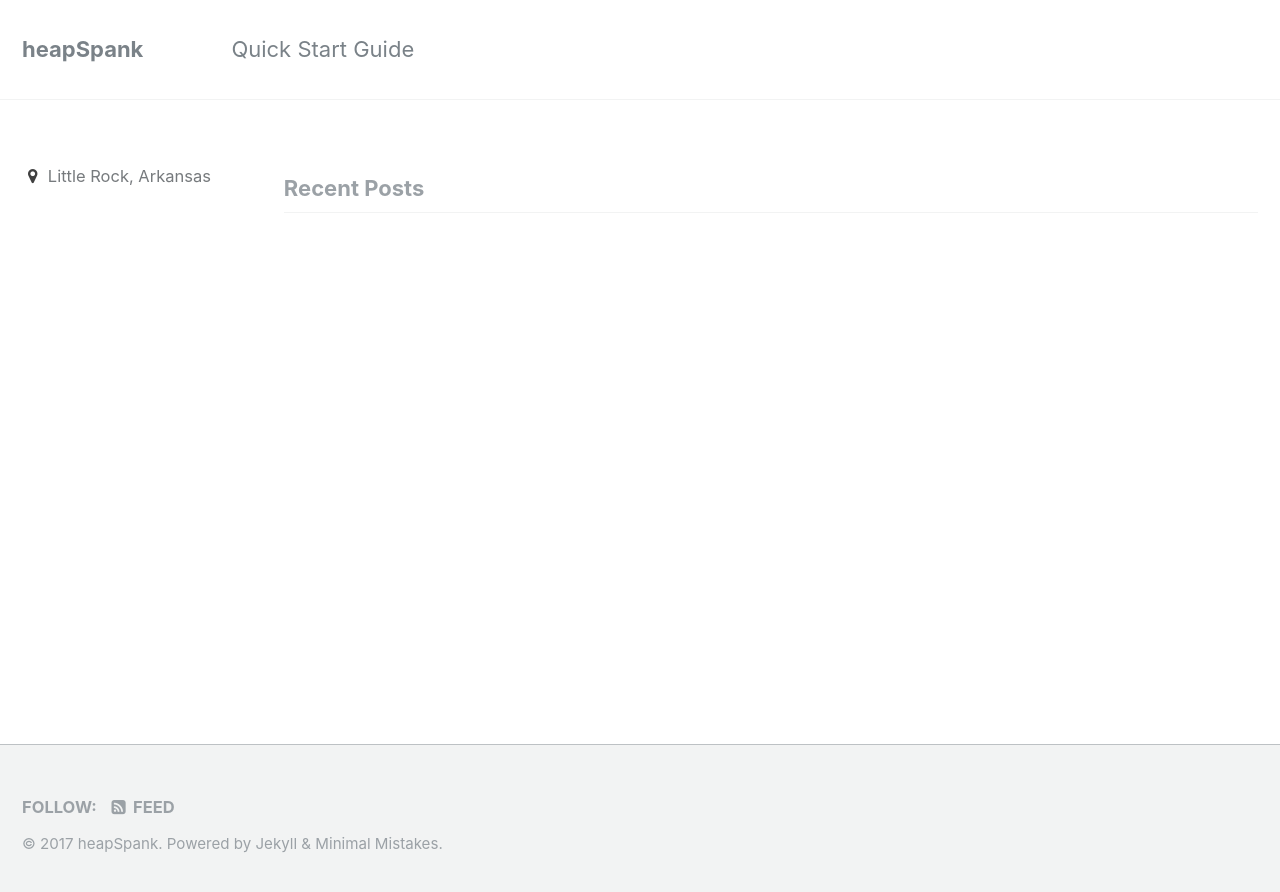
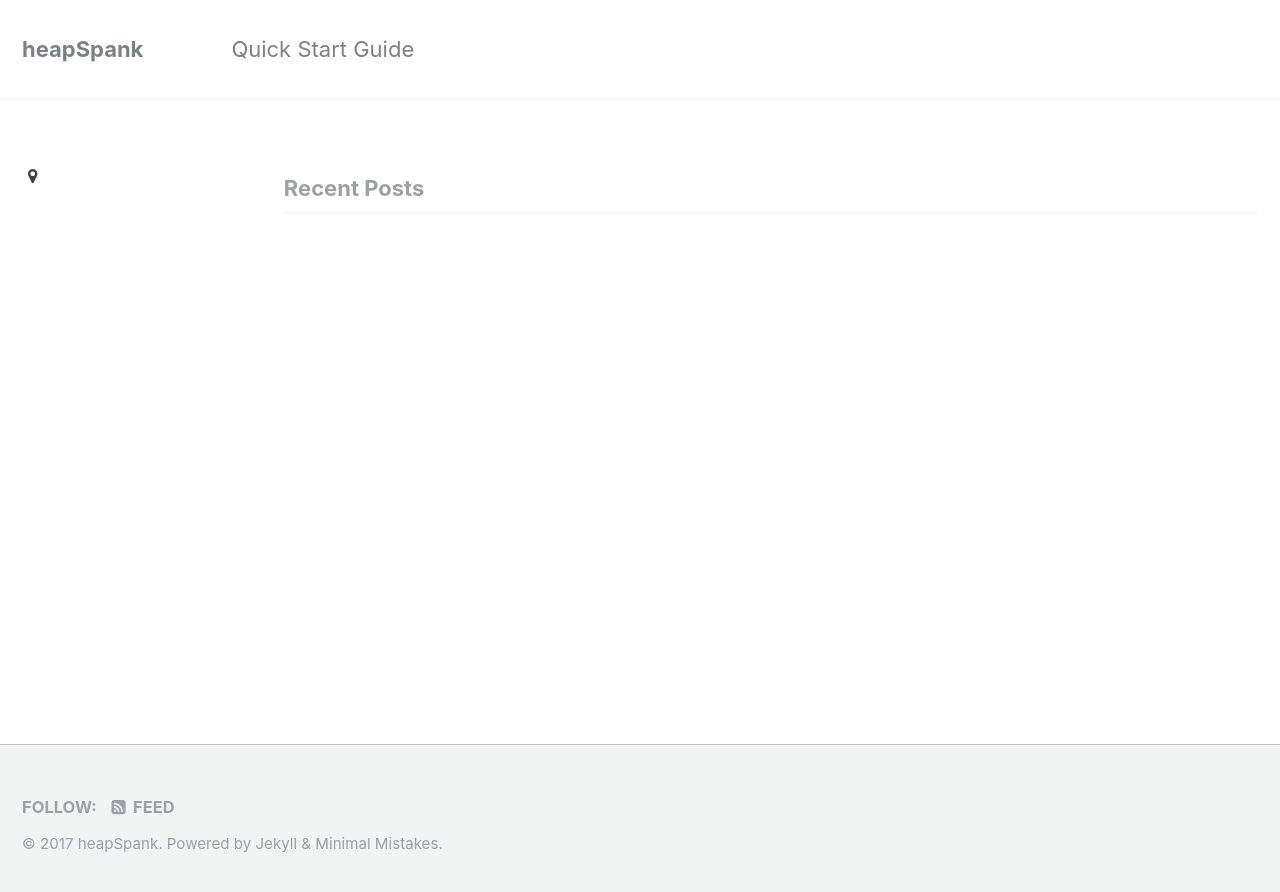
Before and after one commit to eostermueller/heapSpank, a Jekyll site: the page built from docs/index.html, in a window 1280 px wide. Shown: the top 892 px of the page. Built offline with Jekyll 4.4.1, drawn with Linux system fonts in a browser that asks for light colours; the list of posts is cut into pages by our own code.

Commit message:
Update _config.yml

```diff
--- a/docs/_config.yml
+++ b/docs/_config.yml
@@ -80,7 +80,7 @@ author:
   name             : ""
   avatar           : # path of avatar image, e.g. "/assets/images/bio-photo.jpg"
   bio              : ""
-  location         : "Little Rock, Arkansas"
+  location         : ""
   email            :
   uri              :
   bitbucket        :
```
